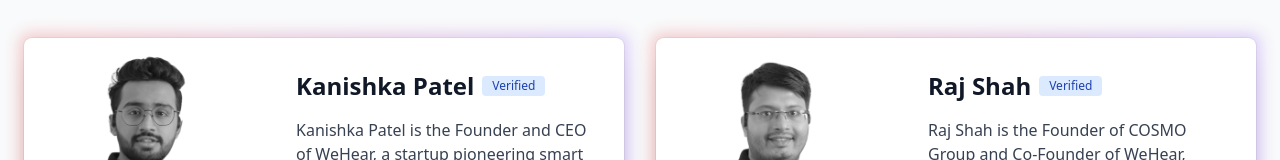
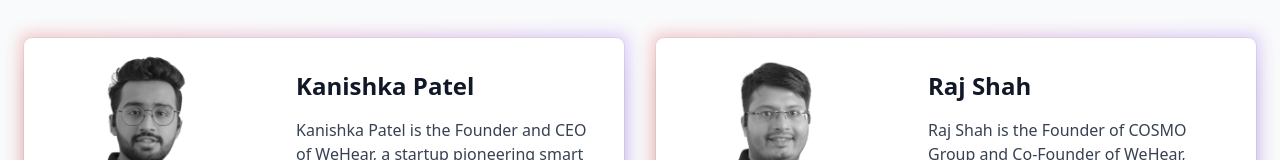
Before and after one commit to Rahul-Devra/WeHear, a React (Vite) app: page / in a window 1280 px wide. Shown: the part 388-548 px from the top of the page. Built offline with nearby package versions, Linux system fonts and the light colour scheme.

Commit message:
Adding HyperLinks to the footer

```diff
--- a/src/components/FounderProfile.jsx
+++ b/src/components/FounderProfile.jsx
@@ -17,11 +17,7 @@ const FounderProfile = ({ founder }) => {
         <div className="p-6 md:p-8 md:w-3/5">
           <div className="flex items-center mb-2">
             <h3 className="text-2xl font-bold text-gray-900">{founder.name}</h3>
-            {founder.verified && (
-              <span className="ml-2 bg-blue-100 text-blue-800 text-xs font-medium px-2.5 py-0.5 rounded">
-                Verified
-              </span>
-            )}
+
           </div>
           <p className="text-blue-600 font-medium mb-4">{founder.title}</p>
           <p className="text-gray-700 mb-6">{founder.fullBio}</p>
--- a/src/components/FoundersPage.jsx
+++ b/src/components/FoundersPage.jsx
@@ -10,7 +10,7 @@ const founderData = [
     name: "Kanishka Patel",
     role: "Co-Founder & CEO",
     image: "/Kanishka-Sir.webp",
-    verified: true,
+
     fullBio: [
       "Kanishka Patel is the Founder and CEO of WeHear, a startup pioneering smart audio technologies and hearing solutions based on bone conduction.",
       "He is also known for developing 'HearNU', the world's first patented non-surgical bone-conduction hearing aid.",
@@ -25,7 +25,7 @@ const founderData = [
     name: "Raj Shah",
     role: "Co-Founder",
     image: "/Raj-Sir.webp",
-    verified: true,
+
     fullBio: [
       "Raj Shah is the Founder of COSMO Group and Co-Founder of WeHear, working on innovative solutions for global problems.",
       "He pioneered alternative medicine applications and focuses on scaling impactful technologies, including WeHear's revolutionary hearing devices.",
```
